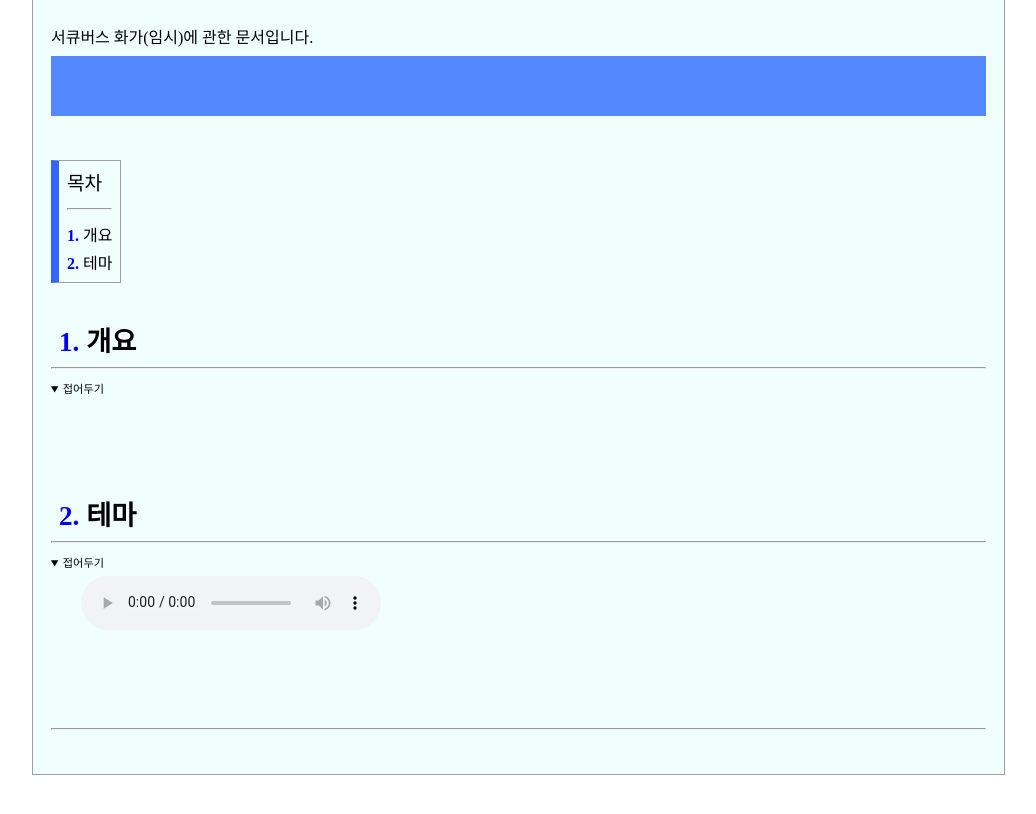
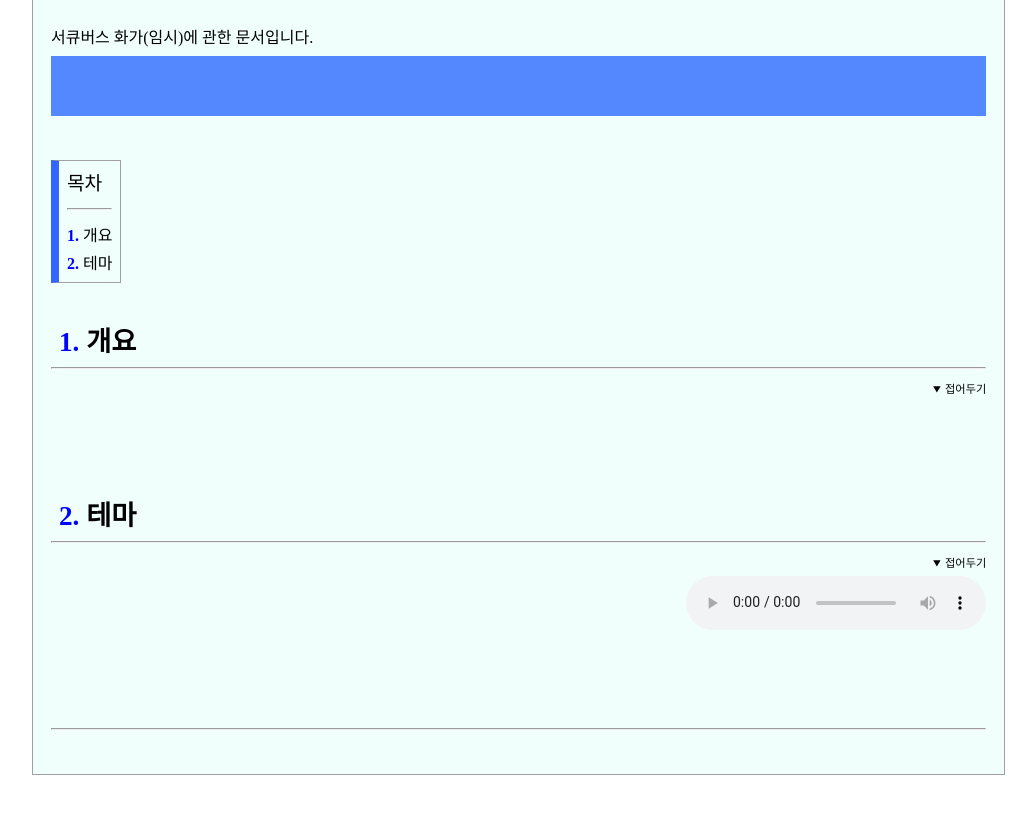
Before and after one commit to Clonnettsa/MNMS, a plain HTML site: page 서큐버스 화가.html in a window 1280 px wide. Shown: the part 112-926 px from the top of the page, without its empty margins (153-1189 px from the left). Drawn offline with Linux system fonts and the light colour scheme.

Commit message:
Fixing syntax (#4)

```diff
--- a/서큐버스 화가.html
+++ b/서큐버스 화가.html
@@ -5,7 +5,7 @@
 		<style>
 			table {
 				border: 1px solid #A0A0A0;
-				align: left;
+				text-align: left;
 				padding: 5px;
 				border-left: 8px solid #3366FF;
 			}
@@ -29,7 +29,7 @@
 				color: red;
 			}
 			details {
-				align: right;
+				text-align: right;
 			}
 			div {
 				line-height: 160%;
@@ -37,7 +37,7 @@
 		</style>
 	</head>
 
-	<body bgcolor="FFFFFF">
+	<body background-color="FFFFFF">
 		<table style="margin-left: 14%; margin-right: 9%; margin-top: 20px; border-left: 1px solid #A0A0A0; padding: 15px; width:77%; background-color:#F0FFFB"><tr><td style="font-weight:none; color:black;">
 			<div style="color:#000080; font-weight:bold; font-size:240%">서큐버스 화가 (임시)</div>
 			<br><br>
```
Also changed, not shown: 등장인물.html (+3 -3 lines).
